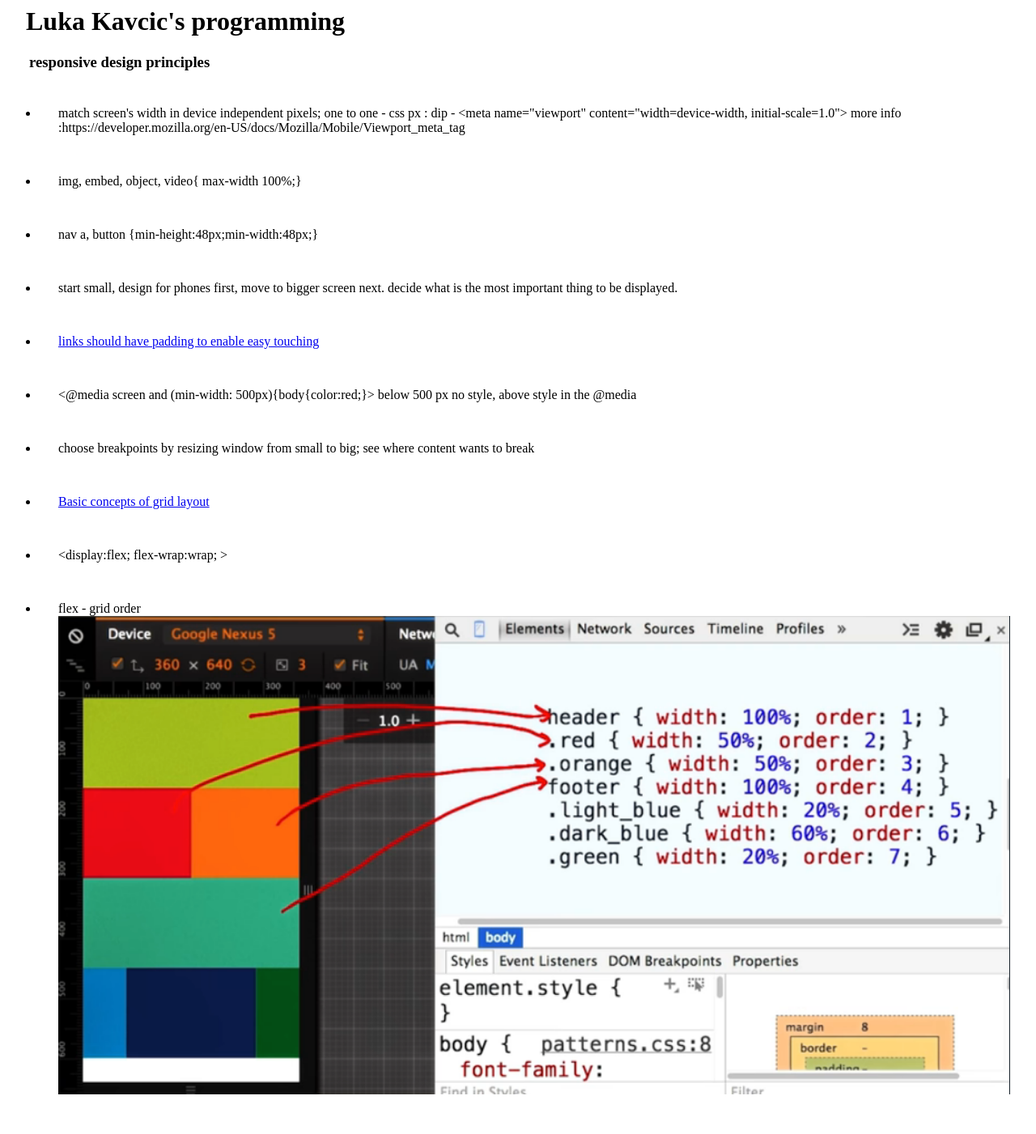
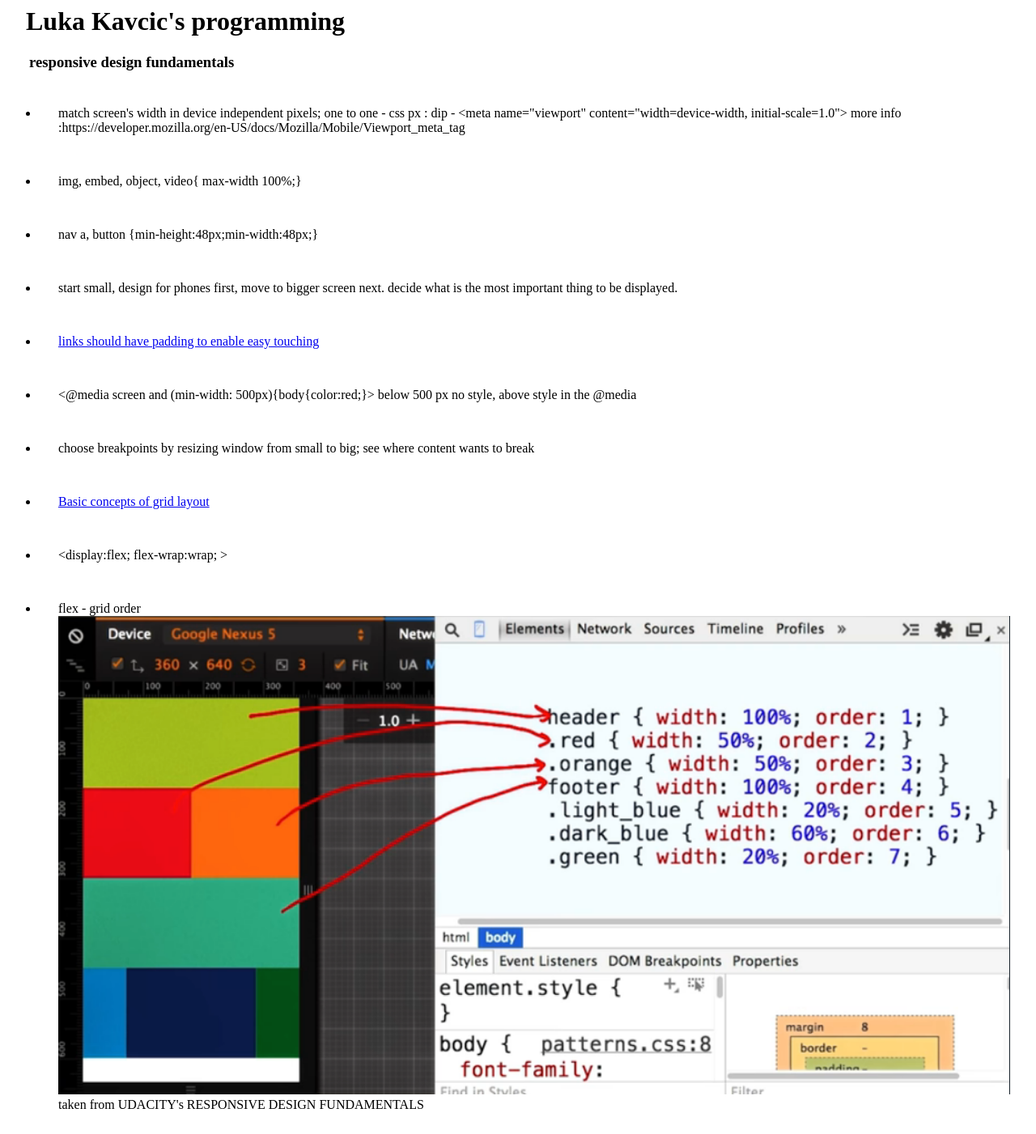
Before and after one commit to luckyluka/luckyluka.io, a plain HTML site: page index.html in a window 1280 px wide. Shown: the whole page at 81% size. Drawn offline with Linux system fonts and the light colour scheme.

Commit message:
added source

```diff
--- a/index.html
+++ b/index.html
@@ -6,7 +6,7 @@
 	</head>
 	<body>
 		<h1 id="title">Luka Kavcic's programming</h1>
-		<h3>responsive design principles</h3>
+		<h3>responsive design fundamentals</h3>
 		<p><ul>
 			<li>match screen's width in device independent pixels; one to one - css px : dip
 			-	&lt;meta name="viewport" content="width=device-width, initial-scale=1.0"&gt;   more info :https://developer.mozilla.org/en-US/docs/Mozilla/Mobile/Viewport_meta_tag</li>
@@ -19,7 +19,7 @@
 			<li> choose breakpoints by resizing window from small to big; see where content wants to break</li>
 			<li><a href="https://developer.mozilla.org/en-US/docs/Web/CSS/CSS_Grid_Layout/Basic_Concepts_of_Grid_Layout">Basic concepts of grid layout</a></li>
 			<li>&lt;display:flex; flex-wrap:wrap; &gt;</li>
-			<li>flex - grid order<img src="flex_order.png"></li>
+			<li>flex - grid order<img src="flex_order.png"> taken from UDACITY's RESPONSIVE DESIGN FUNDAMENTALS</li>
 		</p>
 	</body>
 
```
